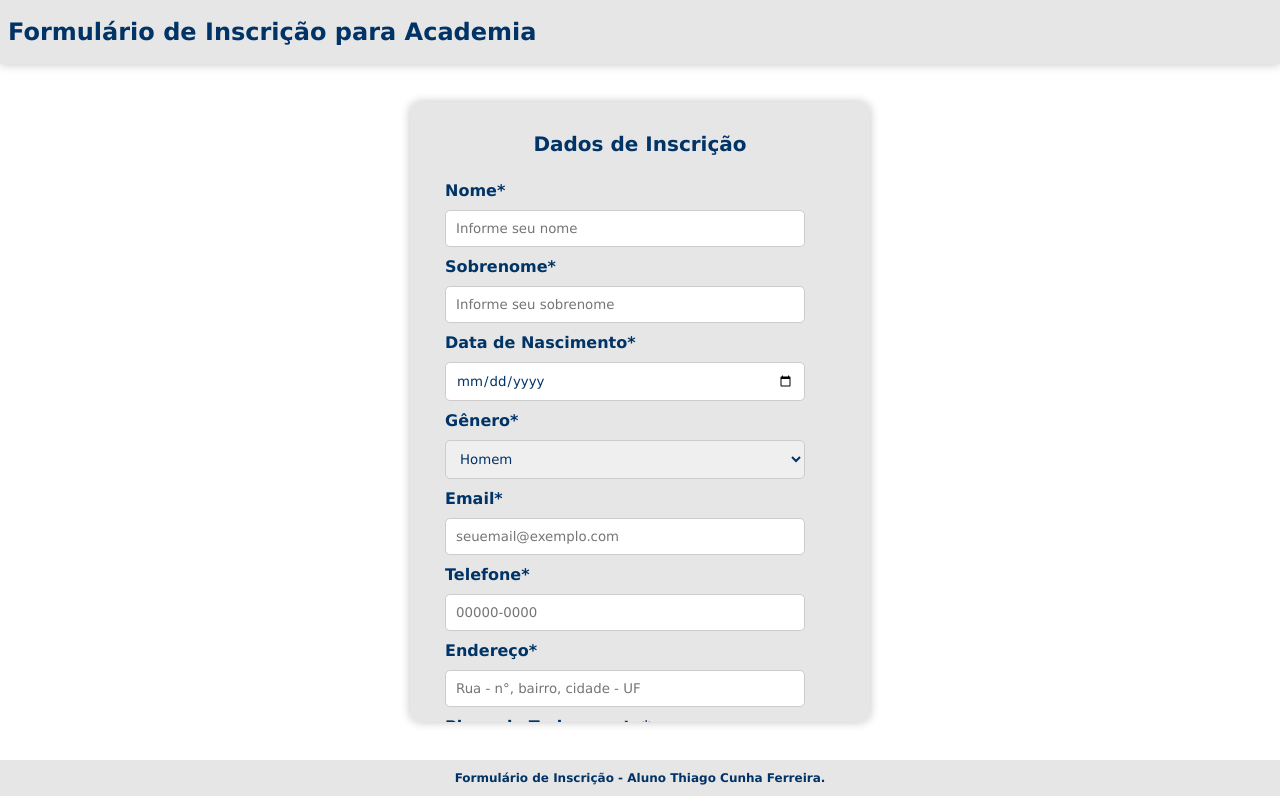
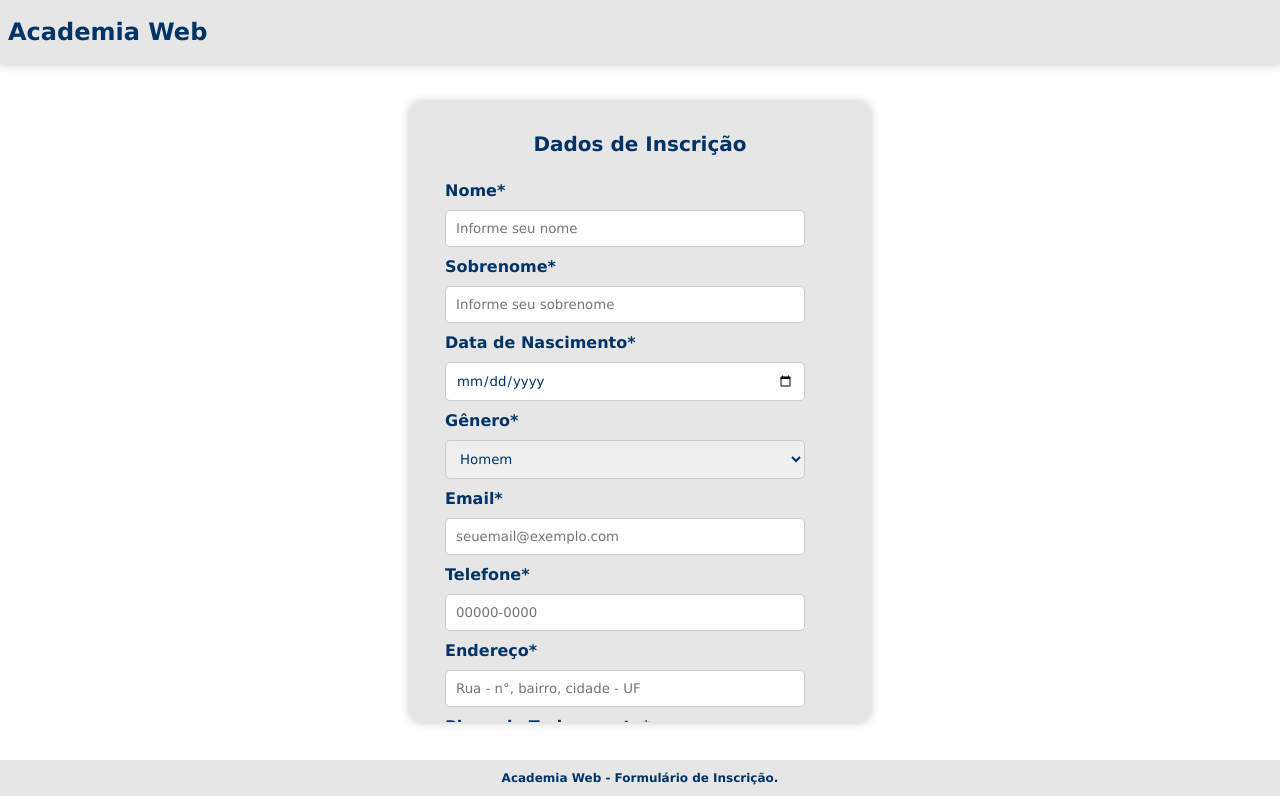
Before and after one commit to zThiago/Formulario-de-Inscricao, a plain HTML site: page index.html in a window 1280 px wide. Drawn offline with Linux system fonts and the light colour scheme.

Commit message:
Nome para academia

```diff
--- a/index.html
+++ b/index.html
@@ -14,7 +14,7 @@
 </head>
 <body>
     <header>
-        <h1 class="title">Formulário de Inscrição para Academia</h1>
+        <h1 class="title">Academia Web</h1>
     </header>
     <main>
         <!--
@@ -73,7 +73,7 @@
         </form>
     </main>
     <footer>
-        <p class="footer_text">Formulário de Inscrição - Aluno Thiago Cunha Ferreira.</p>
+        <p class="footer_text">Academia Web - Formulário de Inscrição.</p>
     </footer>
 </body>
 </html>
```
